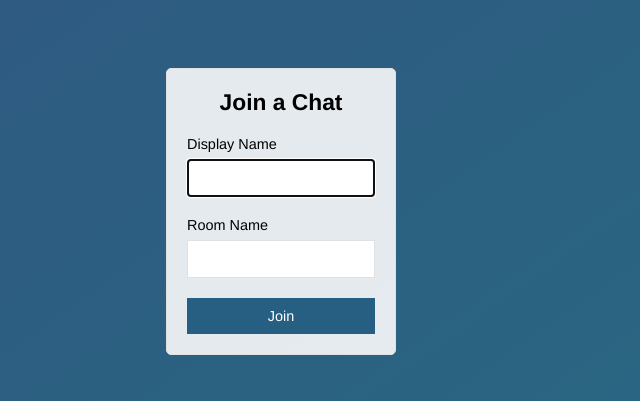
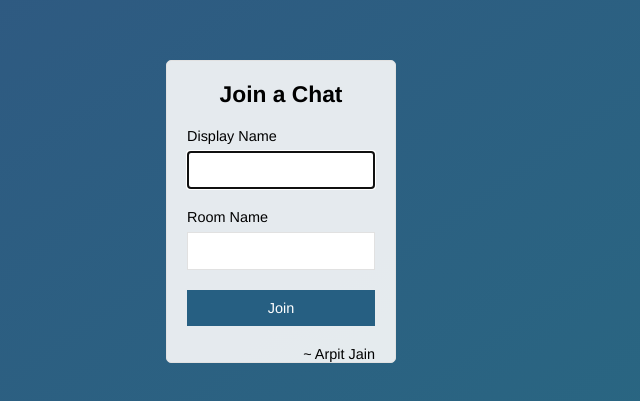
Before and after one commit to arpit9616/node-chat-app, a website: page public/index.html in a window 1280 px wide. Shown: the part 189-590 px from the top of the page, without its empty margins (359-999 px from the left). Drawn offline with Linux system fonts and the light colour scheme.

Commit message:
Add name to index file

```diff
--- a/public/index.html
+++ b/public/index.html
@@ -24,6 +24,7 @@
             <div class="form-field">
                 <button type="submit">Join</button>
             </div>
+            <div style="text-align: right"><h2><!--&#169;-->~ Arpit Jain</h2></div>
         </form>
     </div>
 </body>
```
